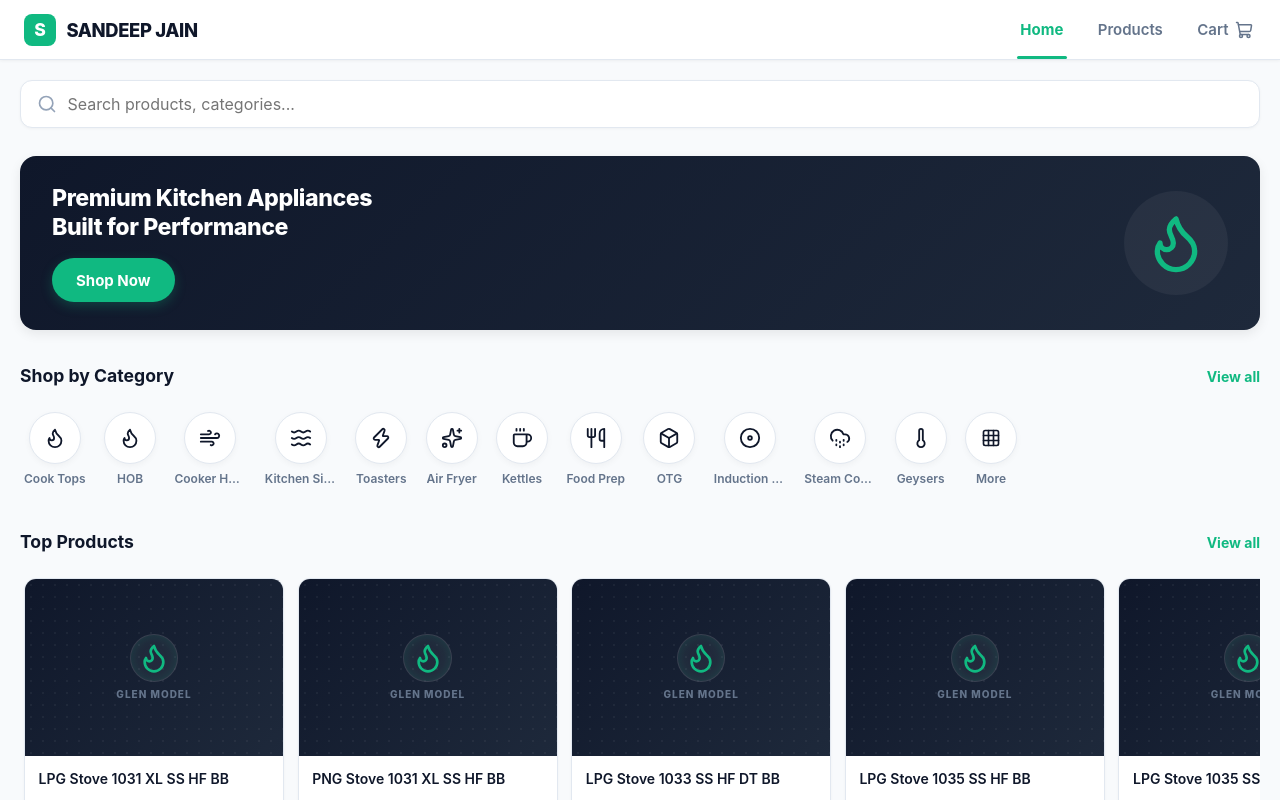
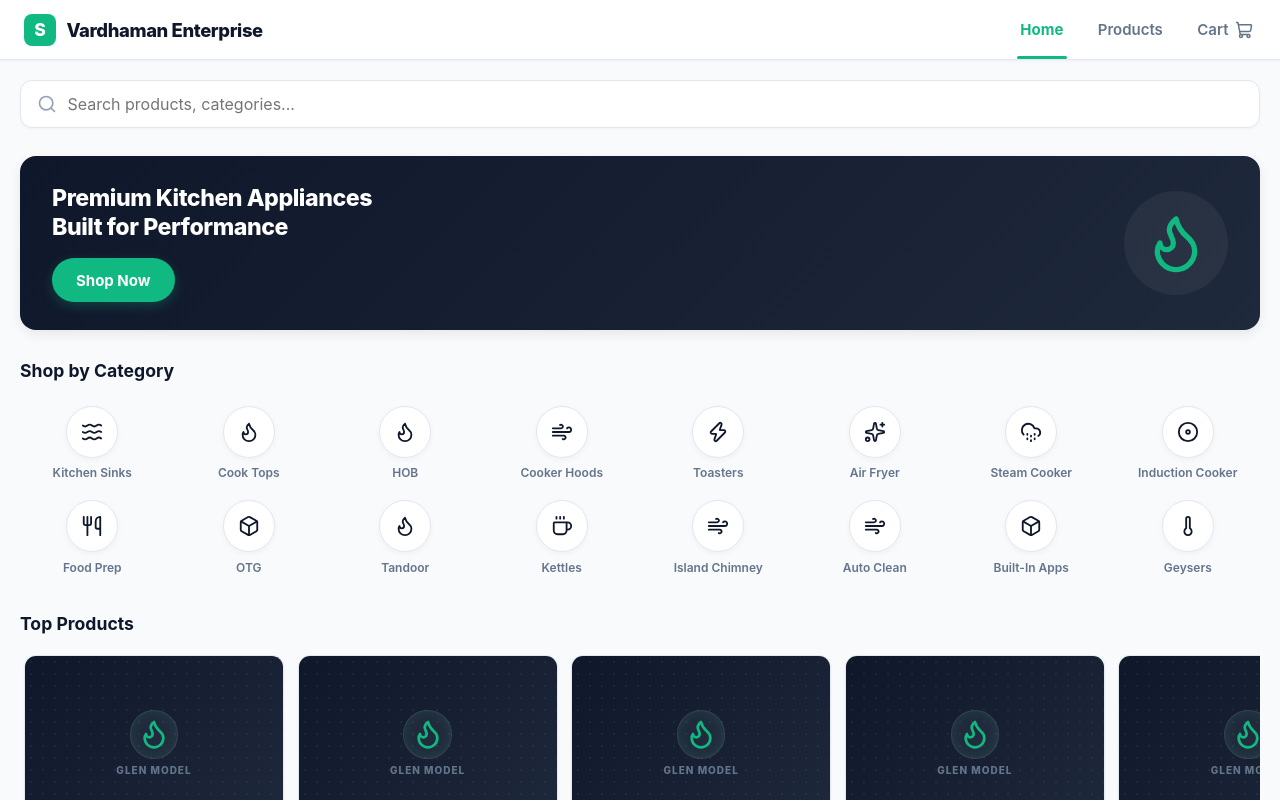
Before and after one commit to rishabgaikwad/sandeepjain, a React (Vite) app: page /#home in a window 1280 px wide. Shown: the top 800 px of the page. Built offline with nearby package versions, Linux system fonts and the light colour scheme.

Commit message:
Update store name to Vardhaman Enterprise and refine Home category grid & header navigation

```diff
--- a/index.html
+++ b/index.html
@@ -4,7 +4,7 @@
     <meta charset="UTF-8" />
     <link rel="icon" type="image/svg+xml" href="/favicon.svg" />
     <meta name="viewport" content="width=device-width, initial-scale=1.0" />
-    <title>sandeepcrm</title>
+    <title>Vardhaman Enterprise</title>
   </head>
   <body>
     <div id="root"></div>
--- a/src/components/Header.css
+++ b/src/components/Header.css
@@ -121,6 +121,10 @@
     gap: 1rem;
   }
 
+  .nav-tab:not(.cart-nav-tab) {
+    display: none;
+  }
+
   .nav-tab {
     font-size: 0.85rem;
   }
--- a/src/components/HomeView.css
+++ b/src/components/HomeView.css
@@ -128,19 +128,12 @@
   align-items: center;
 }
 
-/* Category Circle Row */
+/* Category Grid (2 rows x 8 columns) */
 .category-circle-row {
-  display: flex;
-  align-items: flex-start;
-  gap: 1.15rem;
-  overflow-x: auto;
-  padding: 0.25rem 0.25rem 0.65rem 0.25rem;
-  -webkit-overflow-scrolling: touch;
-  scrollbar-width: none;
-}
-
-.category-circle-row::-webkit-scrollbar {
-  display: none;
+  display: grid;
+  grid-template-columns: repeat(8, 1fr);
+  gap: 1.25rem 0.75rem;
+  padding: 0.5rem 0;
 }
 
 .category-circle-item {
@@ -148,8 +141,8 @@
   flex-direction: column;
   align-items: center;
   gap: 0.45rem;
-  flex-shrink: 0;
   cursor: pointer;
+  width: 100%;
 }
 
 .circle-icon-box {
@@ -177,7 +170,7 @@
   font-size: 0.75rem;
   font-weight: 600;
   color: var(--text-secondary);
-  max-width: 72px;
+  width: 100%;
   text-align: center;
   white-space: nowrap;
   overflow: hidden;
@@ -255,6 +248,11 @@
     max-width: 220px;
   }
 
+  .category-circle-row {
+    grid-template-columns: repeat(4, 1fr);
+    gap: 1rem 0.5rem;
+  }
+
   .trust-badges-row {
     flex-wrap: wrap;
     justify-content: center;
--- a/src/components/HomeView.jsx
+++ b/src/components/HomeView.jsx
@@ -18,19 +18,23 @@ export default function HomeView({
   // Top 6 featured products for Home showcase carousel
   const topProducts = products.slice(0, 6);
 
-  // Featured Category Circle Chips matching existing catalogue main categories
+  // Complete list of categories from CATEGORY_STRUCTURE
   const categoryChips = [
+    { name: 'Kitchen Sinks SS', displayName: 'Kitchen Sinks', icon: Waves },
     { name: 'Cook Tops', icon: Flame },
     { name: 'HOB', icon: Flame },
     { name: 'Cooker Hoods', icon: Wind },
-    { name: 'Kitchen Sinks SS', displayName: 'Kitchen Sinks', icon: Waves },
     { name: 'Toasters', icon: Zap },
     { name: 'Air Fryer', icon: Sparkles },
-    { name: 'Kettles', icon: Coffee },
+    { name: 'Steam Cooker', icon: CloudDrizzle },
+    { name: 'Induction Cooker', icon: Disc },
     { name: 'Food Preperation', displayName: 'Food Prep', icon: Utensils },
     { name: 'Oven Toaster Griller', displayName: 'OTG', icon: Box },
-    { name: 'Induction Cooker', icon: Disc },
-    { name: 'Steam Cooker', icon: CloudDrizzle },
+    { name: 'Tandoor', icon: Flame },
+    { name: 'Kettles', icon: Coffee },
+    { name: 'Easyclean & Island Chimney', displayName: 'Island Chimney', icon: Wind },
+    { name: 'Auto Clean Chimney', displayName: 'Auto Clean', icon: Wind },
+    { name: 'CR & Built-In Appliances', displayName: 'Built-In Apps', icon: Box },
     { name: 'Water heater', displayName: 'Geysers', icon: Thermometer },
   ];
 
@@ -79,9 +83,6 @@ export default function HomeView({
       <div className="home-section">
         <div className="section-header">
           <h3>Shop by Category</h3>
-          <button className="view-all-link" onClick={onNavigateToProducts}>
-            View all
-          </button>
         </div>
 
         <div className="category-circle-row">
@@ -103,15 +104,6 @@ export default function HomeView({
               </button>
             );
           })}
-          <button
-            className="category-circle-item"
-            onClick={onNavigateToProducts}
-          >
-            <div className="circle-icon-box more-box">
-              <Grid size={20} />
-            </div>
-            <span className="circle-label">More</span>
-          </button>
         </div>
       </div>
 
@@ -119,9 +111,6 @@ export default function HomeView({
       <div className="home-section">
         <div className="section-header">
           <h3>Top Products</h3>
-          <button className="view-all-link" onClick={onNavigateToProducts}>
-            View all
-          </button>
         </div>
 
         <div className="top-products-carousel-wrapper">
--- a/src/config/storeConfig.js
+++ b/src/config/storeConfig.js
@@ -1,6 +1,6 @@
 const storeConfig = {
   // The name of your store displayed in header, hero, and order emails/messages
-  storeName: "SANDEEP JAIN",
+  storeName: "Vardhaman Enterprise",
 
   // Admin WhatsApp number in international format WITHOUT '+' or spaces or dashes
   // Example: "919876543210" (NOT "+91 98765 43210")
```
